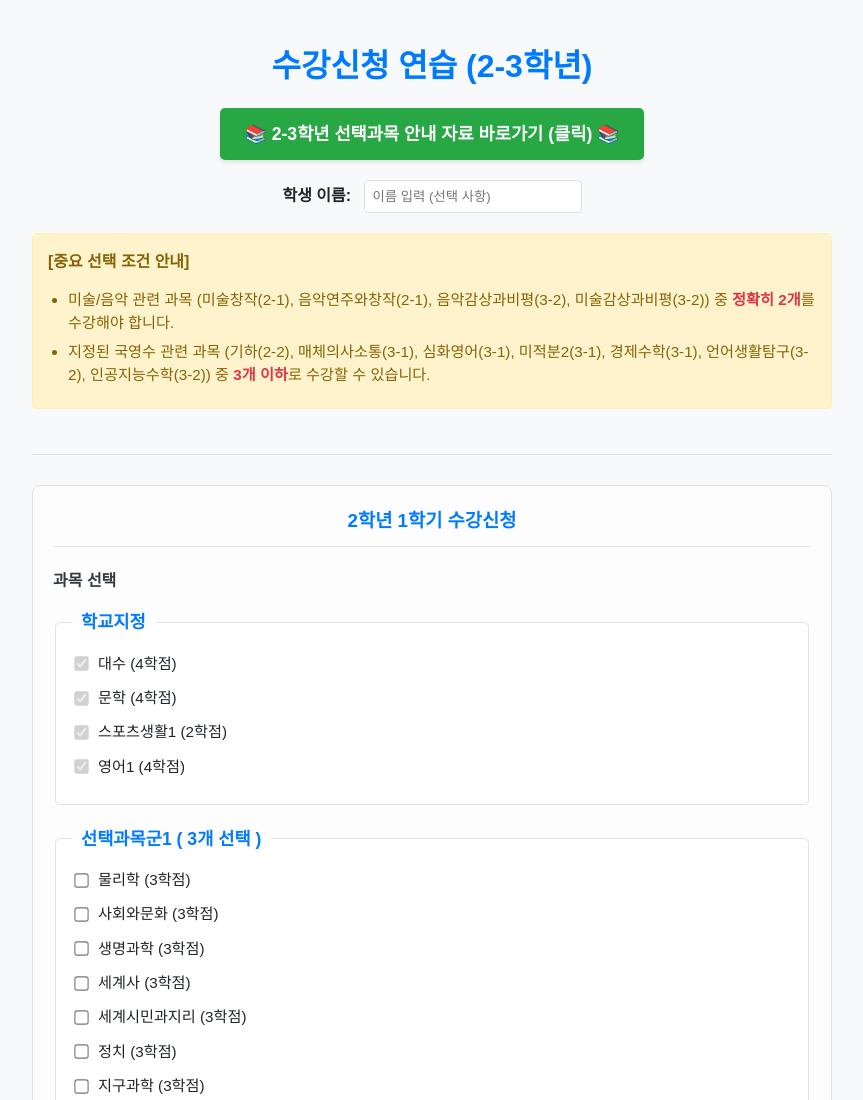
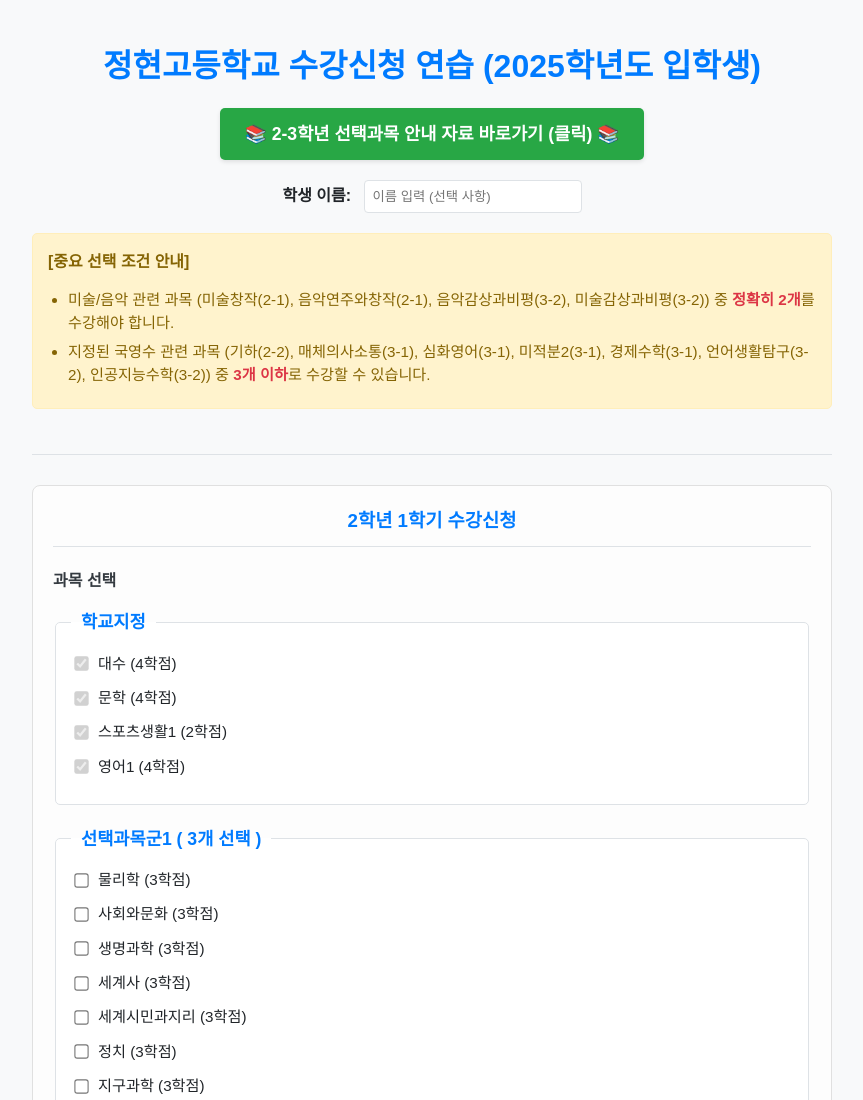
Before and after one commit to Cho-WH/sugang, a plain HTML site: page index.html in a window 1280 px wide. Shown: the top 1100 px of the page, without its empty margins (208-1071 px from the left). Drawn offline with nearby package versions, Linux system fonts and the light colour scheme.

Commit message:
Update index.html

```diff
--- a/index.html
+++ b/index.html
@@ -9,7 +9,7 @@
 <body>
     <div class="container">
         <header>
-            <h1>수강신청 연습 (2-3학년)</h1>
+            <h1>정현고등학교 수강신청 연습 (2025학년도 입학생)</h1>
 
             <div class="course-guide-link-container">
                 <a href="https://sites.google.com/jeonghyeon.hs.kr/choice/%EC%84%A0%ED%83%9D%EA%B3%BC%EB%AA%A9%EC%95%88%EB%82%B4%ED%98%841%ED%95%99%EB%85%84?authuser=0" target="_blank" class="course-guide-link">
```
